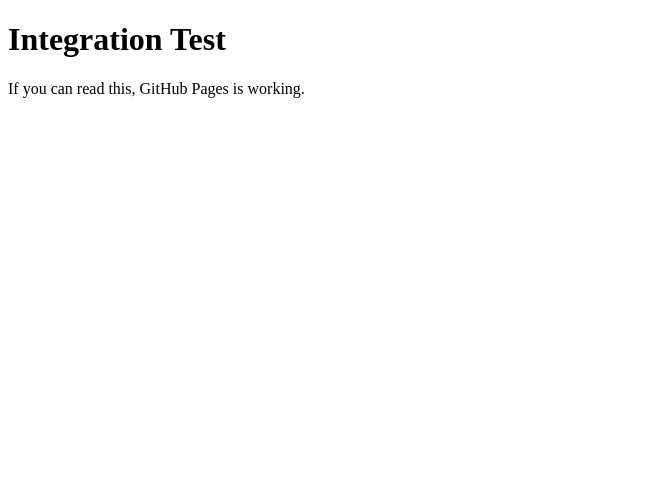
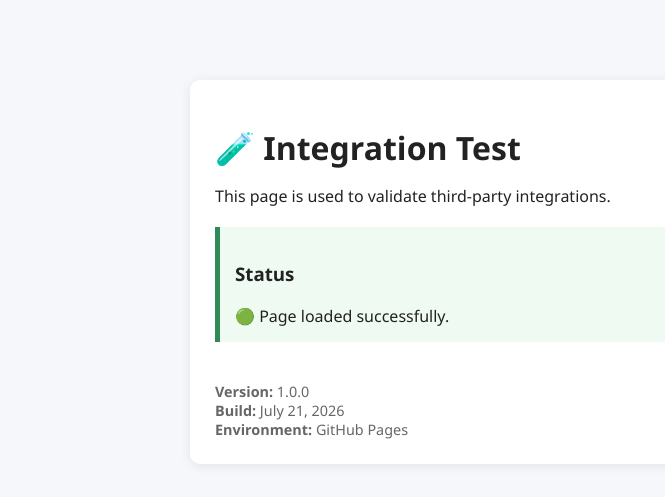
Before and after one commit to MendozaDevCorp/integration-test, a plain HTML site: page index.html in a window 1280 px wide. Shown: the whole page, without its empty margins (0-665 px from the left). Drawn offline with Linux system fonts and the light colour scheme.

Commit message:
Refactor HTML structure and update scripts

```diff
--- a/index.html
+++ b/index.html
@@ -1,22 +1,134 @@
 <!DOCTYPE html>
 <html lang="en">
+
 <head>
-    <meta charset="UTF-8">
-    <meta name="viewport" content="width=device-width, initial-scale=1.0">
-
-    <!-- Integration script -->
-    <script src="https://example.com/sdk.js"></script>
-
-    <!-- Or inline -->
-    <script>
-        console.log("Integration test loaded");
-    </script>
+    <meta charset="UTF-8" />
+    <meta name="viewport" content="width=device-width, initial-scale=1.0" />
 
     <title>Integration Test</title>
+
+    <!-- Favicon -->
+    <link rel="icon" href="favicon.ico">
+
+    <!-- Prevent browser caching while testing -->
+    <meta http-equiv="Cache-Control" content="no-cache, no-store, must-revalidate">
+    <meta http-equiv="Pragma" content="no-cache">
+    <meta http-equiv="Expires" content="0">
+
+    <!-- ========================================================= -->
+    <!-- Third-Party Integration Script Goes Here                  -->
+    <!-- ========================================================= -->
+
+    <!-- Example -->
+    <!-- <script src="https://example.com/sdk.js"></script> -->
+
+    <!-- Your integration script -->
+
+    <!-- ========================================================= -->
+
+    <style>
+        body {
+            font-family: Segoe UI, Arial, sans-serif;
+            background: #f5f7fa;
+            color: #222;
+            max-width: 900px;
+            margin: 50px auto;
+            padding: 30px;
+        }
+
+        h1 {
+            margin-bottom: 5px;
+        }
+
+        .card {
+            background: white;
+            border-radius: 10px;
+            padding: 25px;
+            box-shadow: 0 2px 12px rgba(0,0,0,.08);
+        }
+
+        .status {
+            margin-top: 20px;
+            padding: 15px;
+            border-left: 5px solid #2e8b57;
+            background: #eefaf2;
+        }
+
+        .version {
+            margin-top: 40px;
+            font-size: .9em;
+            color: #666;
+        }
+
+        code {
+            background: #eee;
+            padding: 2px 5px;
+            border-radius: 4px;
+        }
+    </style>
+
+    <script>
+        console.log("🚀 Header script executed.");
+    </script>
 </head>
 
 <body>
-    <h1>Integration Test</h1>
-    <p>If you can read this, GitHub Pages is working.</p>
+
+    <div class="card">
+
+        <h1>🧪 Integration Test</h1>
+
+        <p>
+            This page is used to validate third-party integrations.
+        </p>
+
+        <div class="status">
+            <h3>Status</h3>
+
+            <div id="status">
+                Initializing...
+            </div>
+        </div>
+
+        <div class="version">
+            <strong>Version:</strong> 1.0.0<br>
+            <strong>Build:</strong> July 21, 2026<br>
+            <strong>Environment:</strong> GitHub Pages
+        </div>
+
+    </div>
+
+    <script>
+
+        function updateStatus(message, success = true) {
+
+            const status = document.getElementById("status");
+
+            status.innerHTML =
+                `${success ? "🟢" : "🔴"} ${message}`;
+
+            console.log(message);
+        }
+
+        window.addEventListener("load", () => {
+
+            updateStatus("Page loaded successfully.");
+
+            //
+            // Add additional integration checks below.
+            //
+
+            // Example:
+            // if (window.MySdk) {
+            //     updateStatus("SDK loaded successfully.");
+            // } else {
+            //     updateStatus("SDK failed to load.", false);
+            // }
+
+        });
+
+    </script>
+
 </body>
+
 </html>
```
